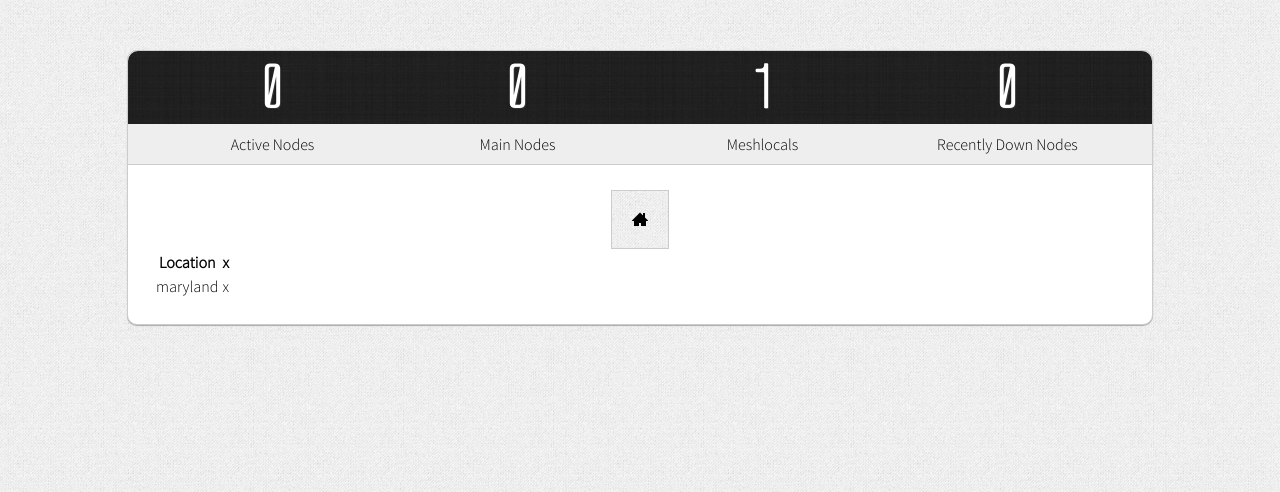
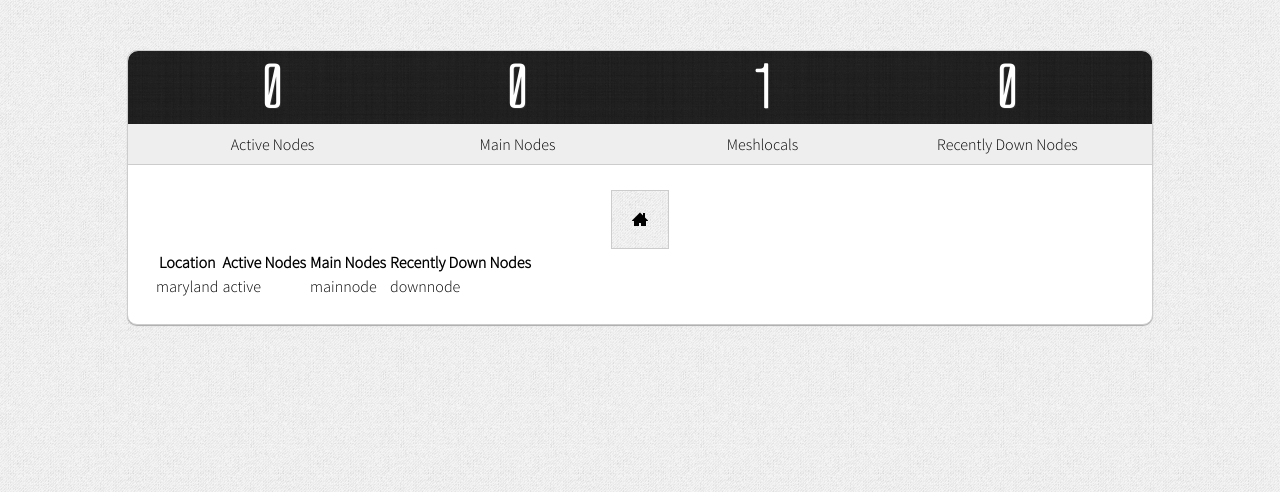
Before and after one commit to marylandmesh/stat, a PHP site: page /local/ in a window 1280 px wide. Shown: the top 492 px of the page. Run offline with PHP 8.4, Linux system fonts and the light colour scheme.

Commit message:
Working on the table

```diff
--- a/local/index.php
+++ b/local/index.php
@@ -49,15 +49,27 @@
                 <div class="content">
                 	<table>
                     	<th>Location</th>
-                        <th>x</th>
+                        <th>Active Nodes</th>
+                        <th>Main Nodes</th>
+                        <th>Recently Down Nodes</th>
                     	<?php
 							foreach ($locals as $local) {
 								echo "<tr>";
+									//location
 									echo "<td>";
 									echo $local;
 									echo "</td>";
+									//active nodes
 									echo "<td>";
-									echo "x";
+									echo "active";
+									echo "</td>";
+									//main nodes
+									echo "<td>";
+									echo "mainnode";
+									echo "</td>";
+									//down nodes
+									echo "<td>";
+									echo "downnode";
 									echo "</td>";
 								echo "</tr>";
 							}
```
